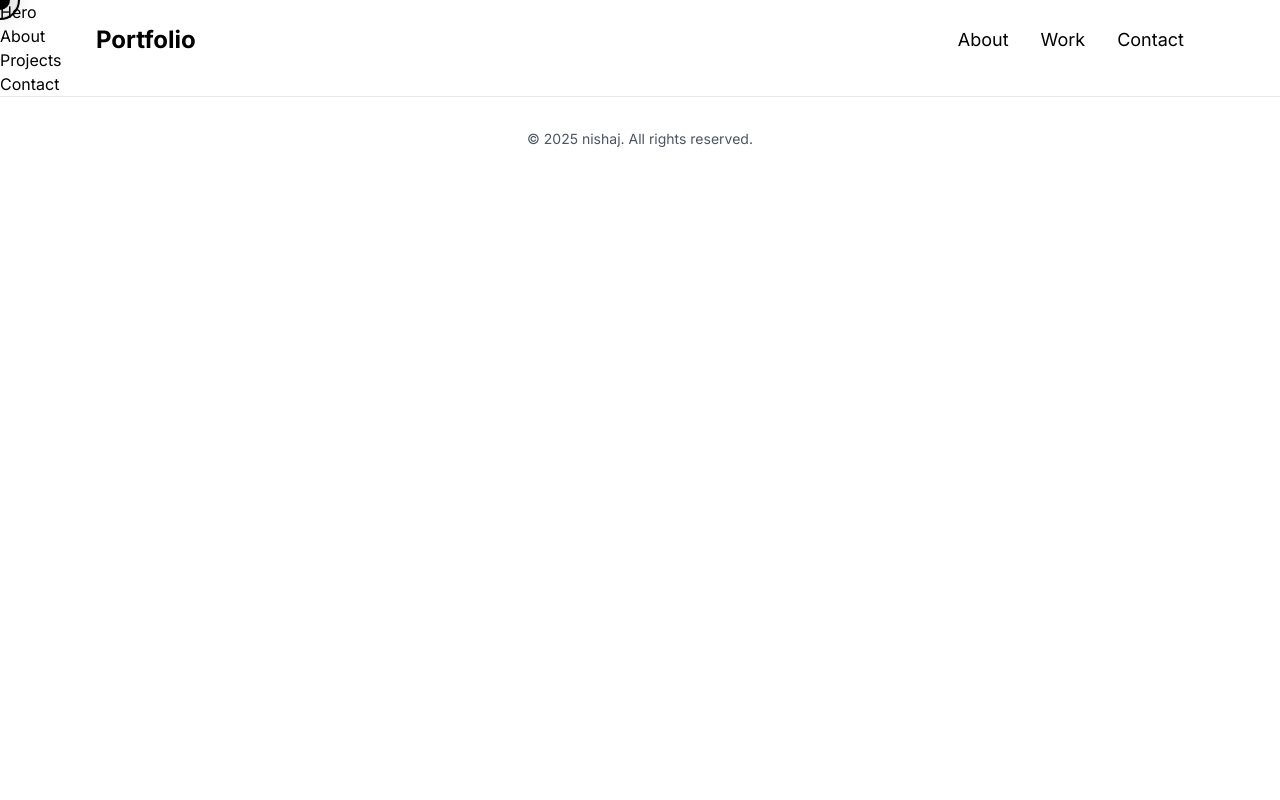
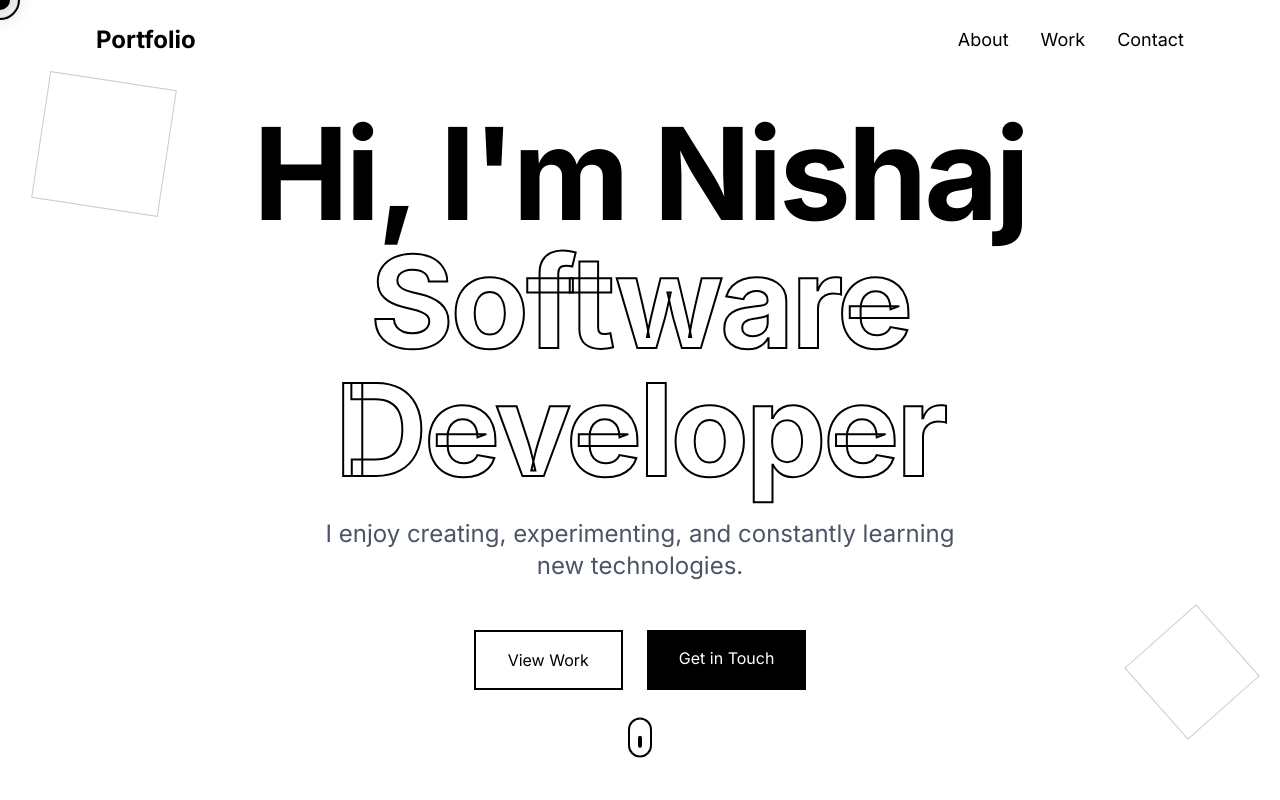
Before and after one commit to nishaj0/my-portfolio-website, a React (Vite) app: page / in a window 1280 px wide. Shown: the top 800 px of the page. Built offline with nearby package versions, Linux system fonts and the light colour scheme.

Commit message:
feat: add hero section content

```diff
--- a/src/components/Hero.tsx
+++ b/src/components/Hero.tsx
@@ -1,7 +1,119 @@
+import { motion, useScroll, useTransform } from 'framer-motion';
+import { useRef } from 'react';
+
 function Hero() {
+  const ref = useRef(null);
+  const { scrollYProgress } = useScroll({
+    target: ref,
+    offset: ["start start", "end start"]
+  });
+
+  const y = useTransform(scrollYProgress, [0, 1], [0, 200]);
+  const opacity = useTransform(scrollYProgress, [0, 0.5, 1], [1, 0.5, 0]);
+  const scale = useTransform(scrollYProgress, [0, 1], [1, 0.8]);
   return (
-    <div>Hero</div>
-  )
+    <section ref={ref} className="min-h-screen flex items-center justify-center relative overflow-hidden">
+      <div className="container mx-auto px-6 md:px-12 lg:px-24">
+        <motion.div
+          style={{ y, opacity, scale }}
+          initial={{ opacity: 0, y: 30 }}
+          animate={{ opacity: 1, y: 0 }}
+          transition={{ duration: 0.8, ease: 'easeOut' }}
+          className="text-center"
+        >
+          <motion.h1
+            className="text-6xl md:text-8xl lg:text-9xl font-bold mb-6 tracking-tight"
+            initial={{ opacity: 0, y: 50 }}
+            animate={{ opacity: 1, y: 0 }}
+            transition={{ duration: 1, delay: 0.2 }}
+          >
+            <motion.span
+              initial={{ opacity: 0, x: -50 }}
+              animate={{ opacity: 1, x: 0 }}
+              transition={{ duration: 0.8, delay: 0.3 }}
+            >
+              Hi, I'm Nishaj
+            </motion.span>
+            <br />
+            <motion.span
+              className="text-outline"
+              initial={{ opacity: 0, x: 50 }}
+              animate={{ opacity: 1, x: 0 }}
+              transition={{ duration: 0.8, delay: 0.5 }}
+            >
+              Software Developer
+            </motion.span>
+          </motion.h1>
+
+          <motion.p
+            className="text-xl md:text-2xl text-gray-600 max-w-2xl mx-auto mb-12"
+            initial={{ opacity: 0, y: 20 }}
+            animate={{ opacity: 1, y: 0 }}
+            transition={{ duration: 0.8, delay: 0.7 }}
+          >
+            I enjoy creating, experimenting, and constantly learning new technologies.
+          </motion.p>
+
+          <motion.div
+            className="flex gap-6 justify-center flex-wrap"
+            initial={{ opacity: 0 }}
+            animate={{ opacity: 1 }}
+            transition={{ duration: 0.8, delay: 0.9 }}
+          >
+            <motion.a
+              href="#projects"
+              className="px-8 py-4 border-2 border-black hover:bg-black hover:text-white transition-all duration-300 relative overflow-hidden group"
+              whileHover={{ scale: 1.05 }}
+              whileTap={{ scale: 0.95 }}
+            >
+              <span className="relative z-10">View Work</span>
+              <motion.div
+                className="absolute inset-0 bg-black"
+                initial={{ x: '-100%' }}
+                whileHover={{ x: 0 }}
+                transition={{ duration: 0.3 }}
+              />
+            </motion.a>
+            <motion.a
+              href="#contact"
+              className="px-8 py-4 bg-black text-white hover:bg-white hover:text-black hover:border-2 hover:border-black transition-all duration-300"
+              whileHover={{ scale: 1.05 }}
+              whileTap={{ scale: 0.95 }}
+            >
+              Get in Touch
+            </motion.a>
+          </motion.div>
+        </motion.div>
+      </div>
+
+      {/* Scroll indicator */}
+      <motion.div
+        className="absolute bottom-12 left-1/2 transform -translate-x-1/2"
+        animate={{ y: [0, 10, 0] }}
+        transition={{ duration: 1.5, repeat: Infinity }}
+      >
+        <div className="w-6 h-10 border-2 border-black rounded-full flex items-start justify-center p-2">
+          <motion.div
+            className="w-1 h-3 bg-black rounded-full"
+            animate={{ y: [0, 15, 0] }}
+            transition={{ duration: 1.5, repeat: Infinity }}
+          />
+        </div>
+      </motion.div>
+
+      {/* Decorative elements */}
+      <motion.div
+        className="absolute top-20 left-10 w-32 h-32 border border-black opacity-20"
+        animate={{ rotate: 360 }}
+        transition={{ duration: 20, repeat: Infinity, ease: "linear" }}
+      />
+      <motion.div
+        className="absolute bottom-20 right-10 w-24 h-24 border border-black opacity-20"
+        animate={{ rotate: -360 }}
+        transition={{ duration: 15, repeat: Infinity, ease: "linear" }}
+      />
+    </section>
+  );
 }
 
 export default Hero
```
